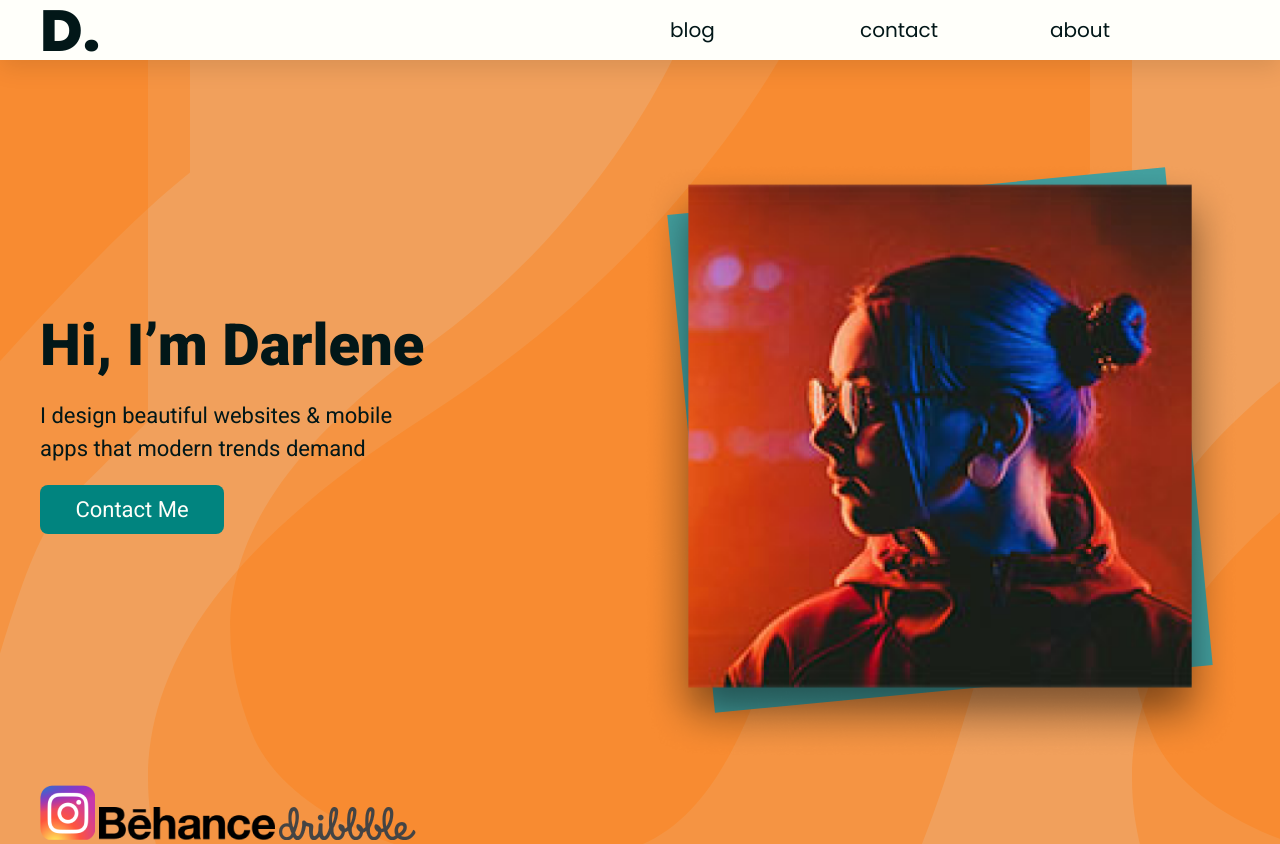
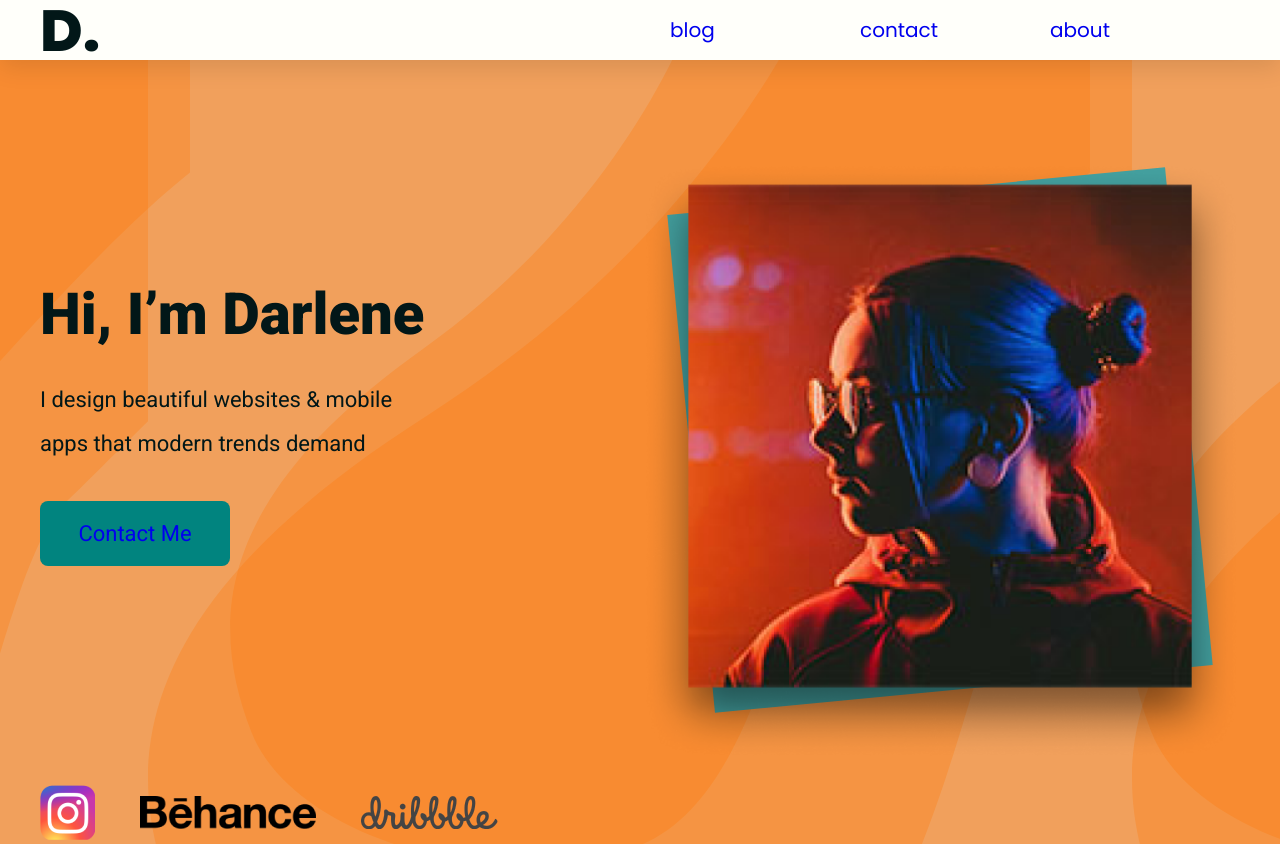
Before and after one commit to haniscape/Theme_Darlene, a plain HTML site: page index.html in a window 1280 px wide. Drawn offline with Linux system fonts and the light colour scheme.

Commit message:
modified style and finish it

```diff
--- a/index.html
+++ b/index.html
@@ -15,16 +15,18 @@
 <body>
 
     <header>
+
         <div class="navigation">
             <div id="logo">d.</div>
             <nav>
                 <ul>
-                    <li>blog</li>
-                    <li>contact</li>
-                    <li>about</li>
+                    <li><a href="#">blog</a></li>
+                    <li><a href="#">contact</a></li>
+                    <li><a href="#">about</a></li>
                 </ul>
             </nav>
             <div id="search">
+                <div id="search-box"><input type="search" name="" id="" placeholder="Search here..."></div>
                 <img src="pix/search.svg" alt="">
             </div>
 
@@ -36,7 +38,8 @@
             <div id="text-block">
                 <h1>Hi, I’m Darlene</h1>
                 <p>I design beautiful websites & mobile apps that modern trends demand</p>
-                <div id="btn">Contact Me</div>
+                <div id="btn">
+                    <a href="#"> Contact Me</a></div>
             </div>
             <div id="photo-block">
                 <div id="photo-bg"></div>
@@ -45,10 +48,16 @@
         </main>
 
         <footer>
-            <div class="social">
-                <img src="pix/instagram.png" alt="Instagram">
-                <img src="pix/behance.png" alt="Behance">
-                <img src="pix/dribbble.png" alt="dribbble">
+            <div id="social">
+                <div>
+                    <a href="#"><img src="pix/instagram.png" alt="Instagram"></a>
+                </div>
+                <div>
+                    <a href="#"><img src="pix/behance.png" alt="Behance"></a>
+                </div>
+                <div>
+                    <a href="#"><img src="pix/dribbble.png" alt="dribbble"></a>
+                </div>
             </div>
         </footer>
     </div>
--- a/style.css
+++ b/style.css
@@ -1,7 +1,18 @@
 * {
     margin: 0;
     padding: 0;
-    overflow: hidden;
+}
+
+a {
+    text-decoration: none;
+}
+
+a:visited {
+    color: #021718;
+}
+
+#btn a:visited {
+    color: #FFFFFA;
 }
 
 body {
@@ -60,6 +71,47 @@ nav {
     flex: 1;
 }
 
+#search {
+    position: relative;
+    display: flex;
+    flex-direction: row-reverse;
+    top: -10px;
+}
+
+#search-box {
+    background: #FFFFFA;
+    box-shadow: 0px 4px 8px rgba(0, 0, 0, 0.15);
+    border-radius: 0px 0px 8px 8px;
+    position: absolute;
+    width: 300px;
+    height: 67px;
+    top: -37px;
+    z-index: -1;
+    display: inline-flex;
+    padding-left: 20px;
+}
+
+#search-box input {
+    font-family: 'Roboto', sans-serif;
+    font-size: 22px;
+    font-weight: 400;
+    color: rgba(0, 0, 0, 0.5);
+    border: none;
+}
+
+#search-box input:focus {
+    border: none;
+    color: #021718;
+    outline-style: none;
+    font-family: 'Roboto', sans-serif;
+    font-size: 22px;
+}
+
+#search img {
+    position: absolute;
+    cursor: pointer;
+}
+
 main {
     display: flex;
     justify-content: center;
@@ -81,14 +133,14 @@ main {
 #text-block p {
     font-size: 22px;
     font-weight: 400;
-    margin: 20px 35% 20px 0;
-    line-height: 1.5em;
+    margin: 30px 35% 35px 0;
+    line-height: 2em;
 }
 
 #text-block #btn {
     background-color: #01847F;
     color: #FFFFFA;
-    padding: 12px 32px;
+    padding: 20px 35px;
     text-align: center;
     text-decoration: none;
     display: inline-block;
@@ -109,7 +161,7 @@ main {
     height: 600px;
     width: 600px;
     position: absolute;
-    transition: 2s;
+    transition: 1.5s;
     top: 100px;
 }
 
@@ -126,3 +178,13 @@ main {
     top: 130px;
     left: 50px;
 }
+
+#social {
+    display: flex;
+    justify-content: flex-start;
+    align-items: center;
+}
+
+#social div {
+    margin-right: 45px;
+}
```
